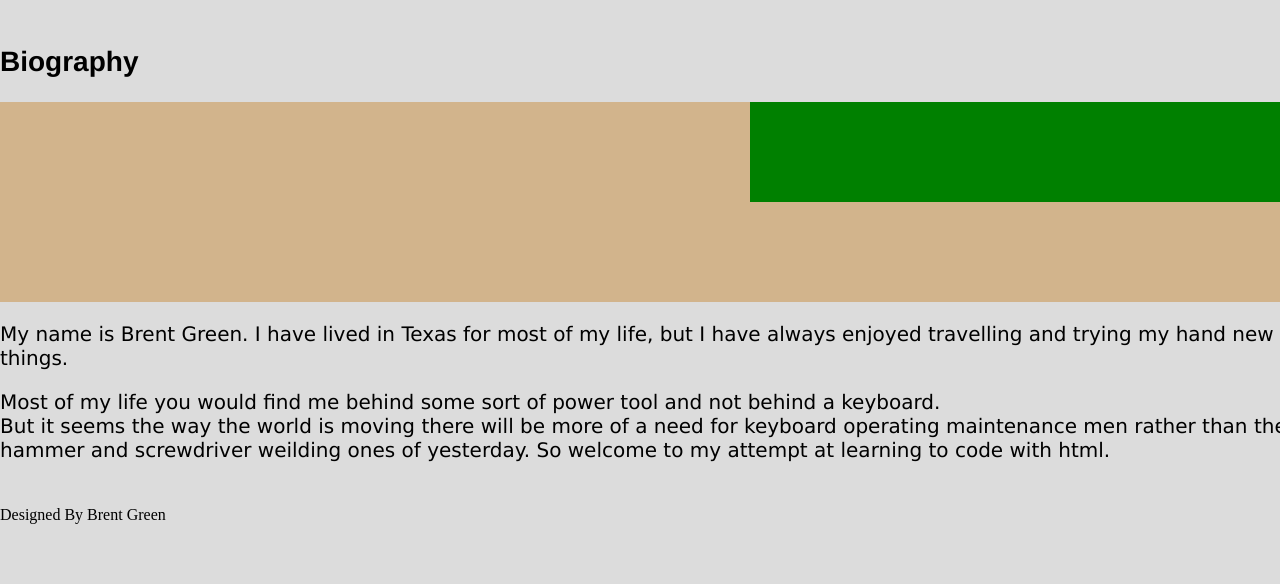
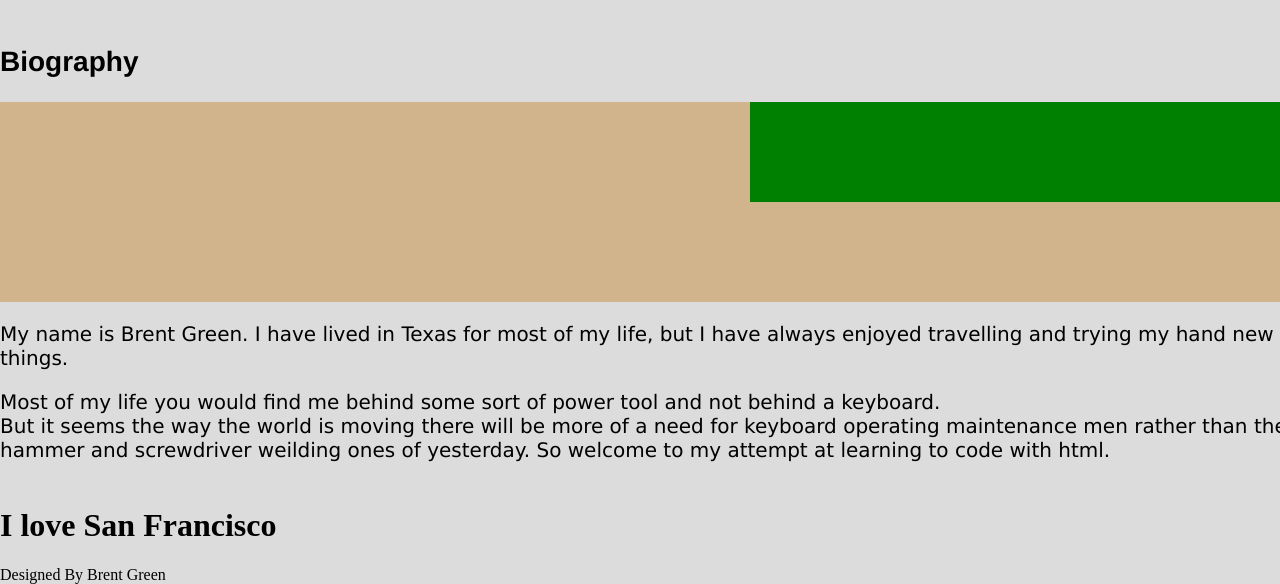
Before and after one commit to WBGreen1994/html-practice, a plain HTML site: page index.html in a window 1280 px wide. Shown: the part 292-876 px from the top of the page. Before the commit the page ends 816 px from the top, so only its background shows below. Drawn offline with Linux system fonts and the light colour scheme.

Commit message:
Add a love tag

```diff
--- a/index.html
+++ b/index.html
@@ -42,6 +42,9 @@ Most of my life you would find me behind some sort of power tool and not behind
 But it seems the way the world is moving there will be more of a need for keyboard operating maintenance men rather than the
 hammer and screwdriver weilding ones of yesterday. So welcome to my attempt at learning to code with html.
         </pre>
+        <div>
+            <h1>I love San Francisco</h1>
+        </div>
     </body>
     <footer>
         Designed By Brent Green
```
